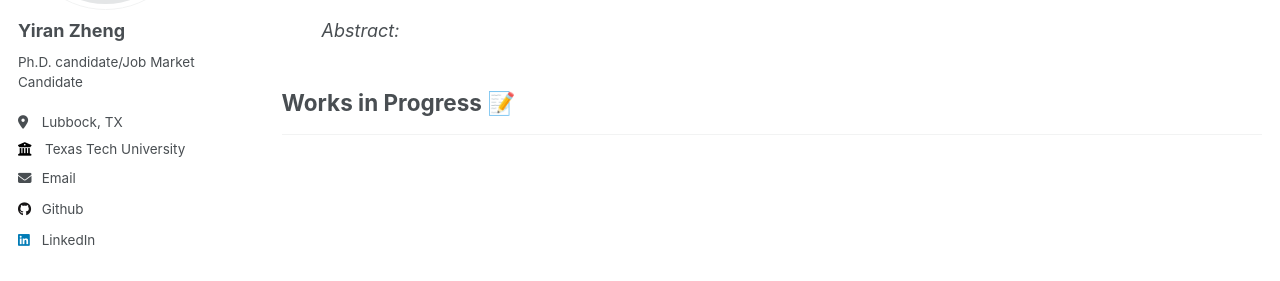
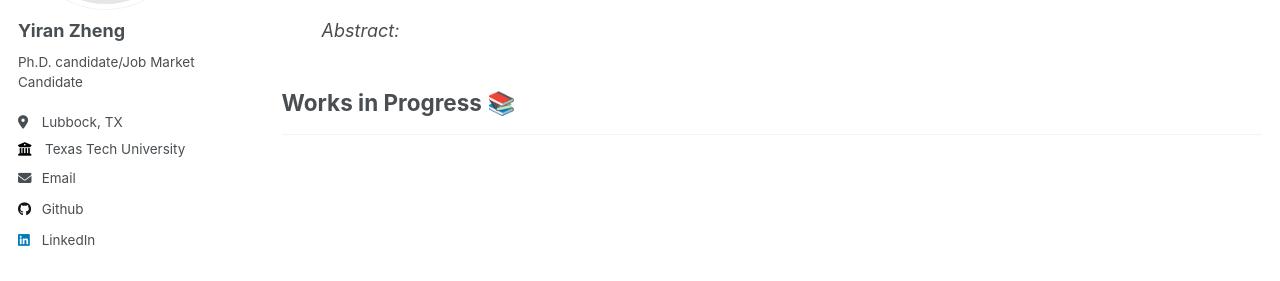
Before and after one commit to yiran-zheng/yiran-zheng.github.io, a Jekyll site: the page built from _pages/research.html, in a window 1280 px wide. Shown: the part 271-552 px from the top of the page. Built offline with Jekyll 4.4.1, drawn with Linux system fonts in a browser that asks for light colours; part of the change alters nothing that is shown.

```diff
--- a/_pages/research.html
+++ b/_pages/research.html
@@ -17,5 +17,5 @@ author_profile: true
                 </p>
             </li>
           </ul>
-  <h2>Works in Progress &#128221;</h2>
+  <h2>Works in Progress &#128218;</h2>
        <hr> <!-- This adds a horizontal line below the heading -->
```
